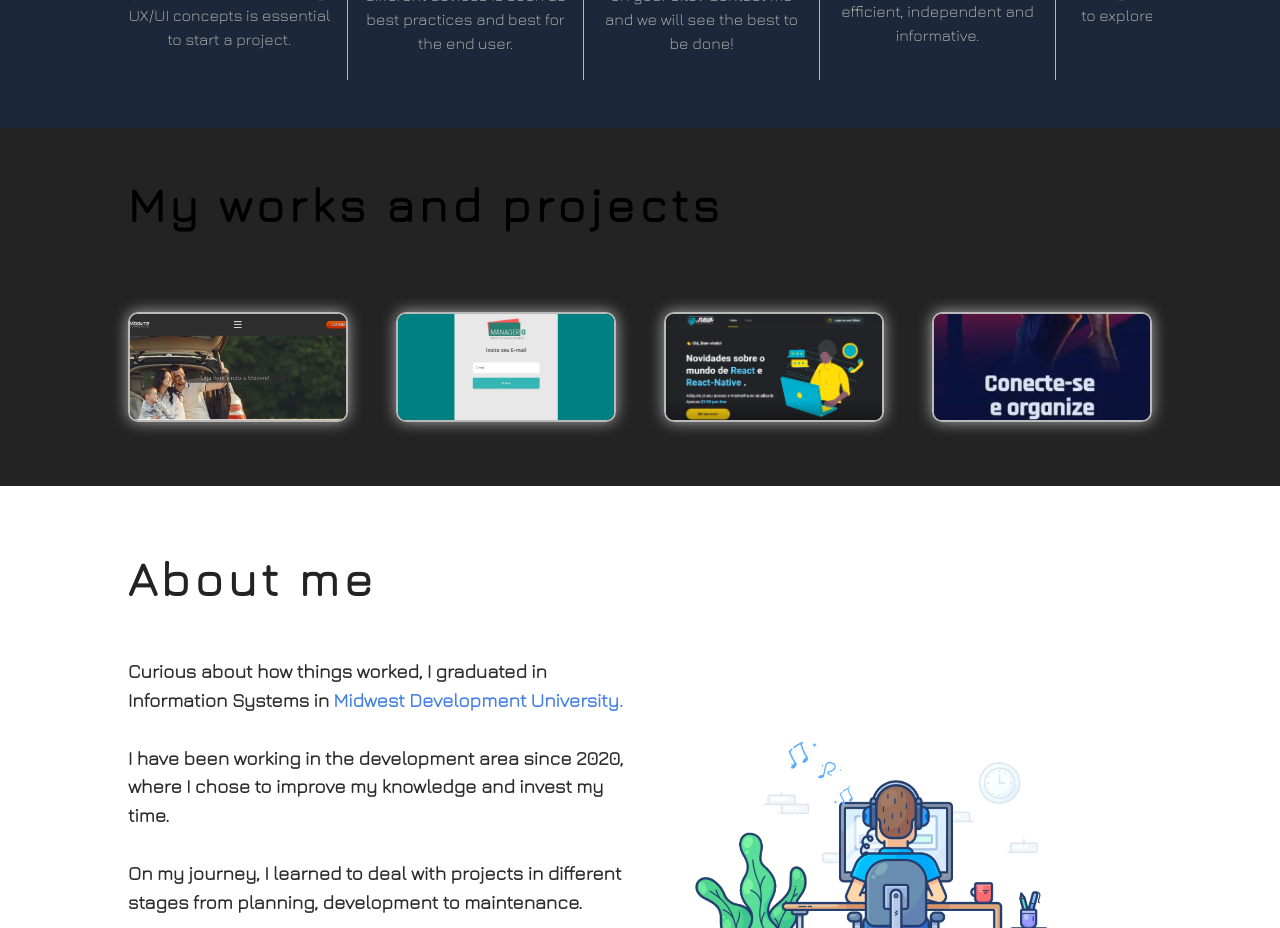
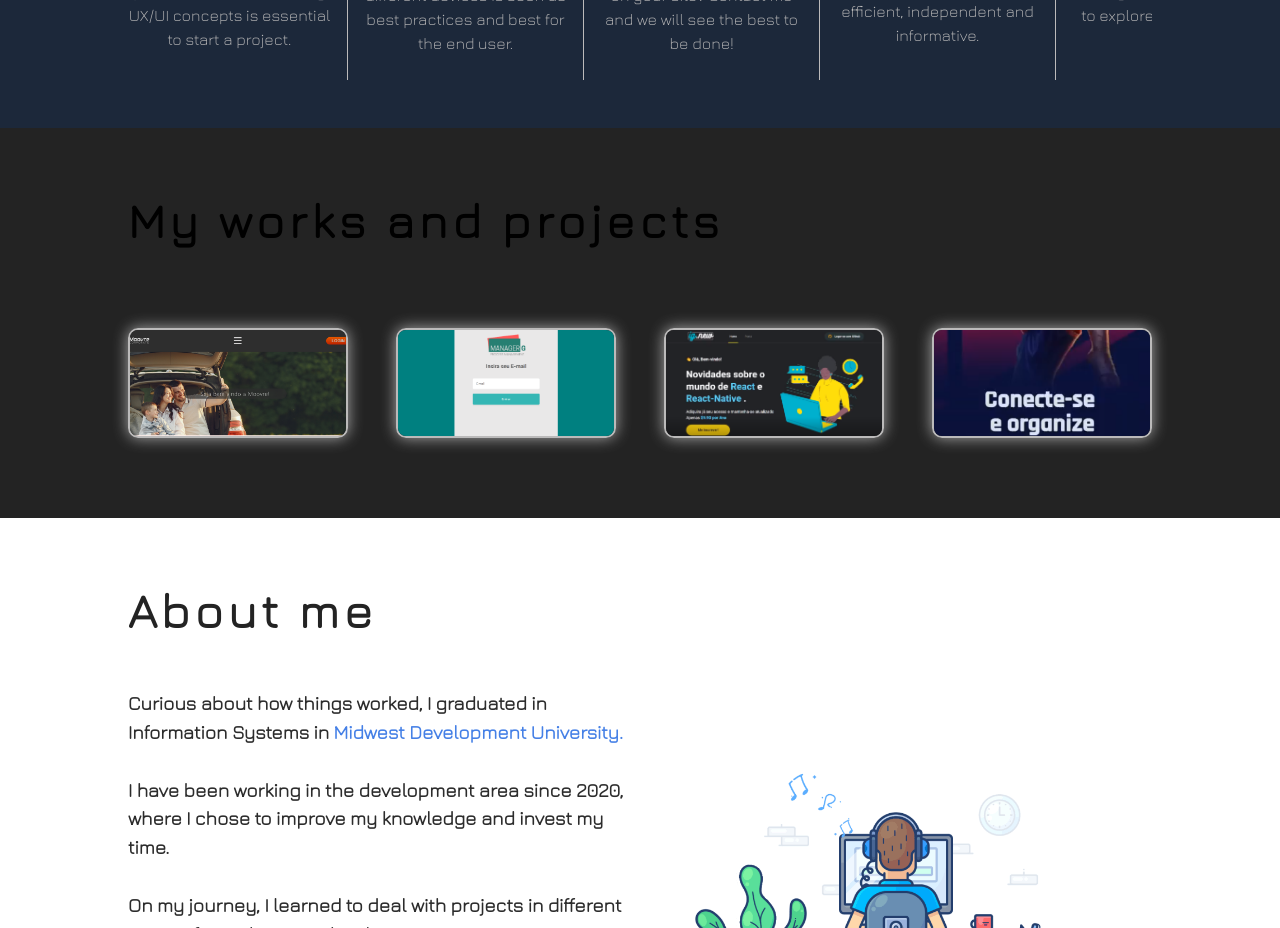
Before and after one commit to mauricio178/personal-site, a Next.js app: page / in a window 1280 px wide. Shown: the part 1120-2048 px from the top of the page. Built offline with nearby package versions, Linux system fonts and the light colour scheme.

Commit message:
fix spacin

```diff
--- a/styles/Home.module.scss
+++ b/styles/Home.module.scss
@@ -103,7 +103,7 @@
     flex-direction: column;
     justify-content: center;
     background-color: var(--gray-900);
-    padding: 1rem 0;
+    padding: 2rem 0;
     width: 100%;
 
     h1 {
```
